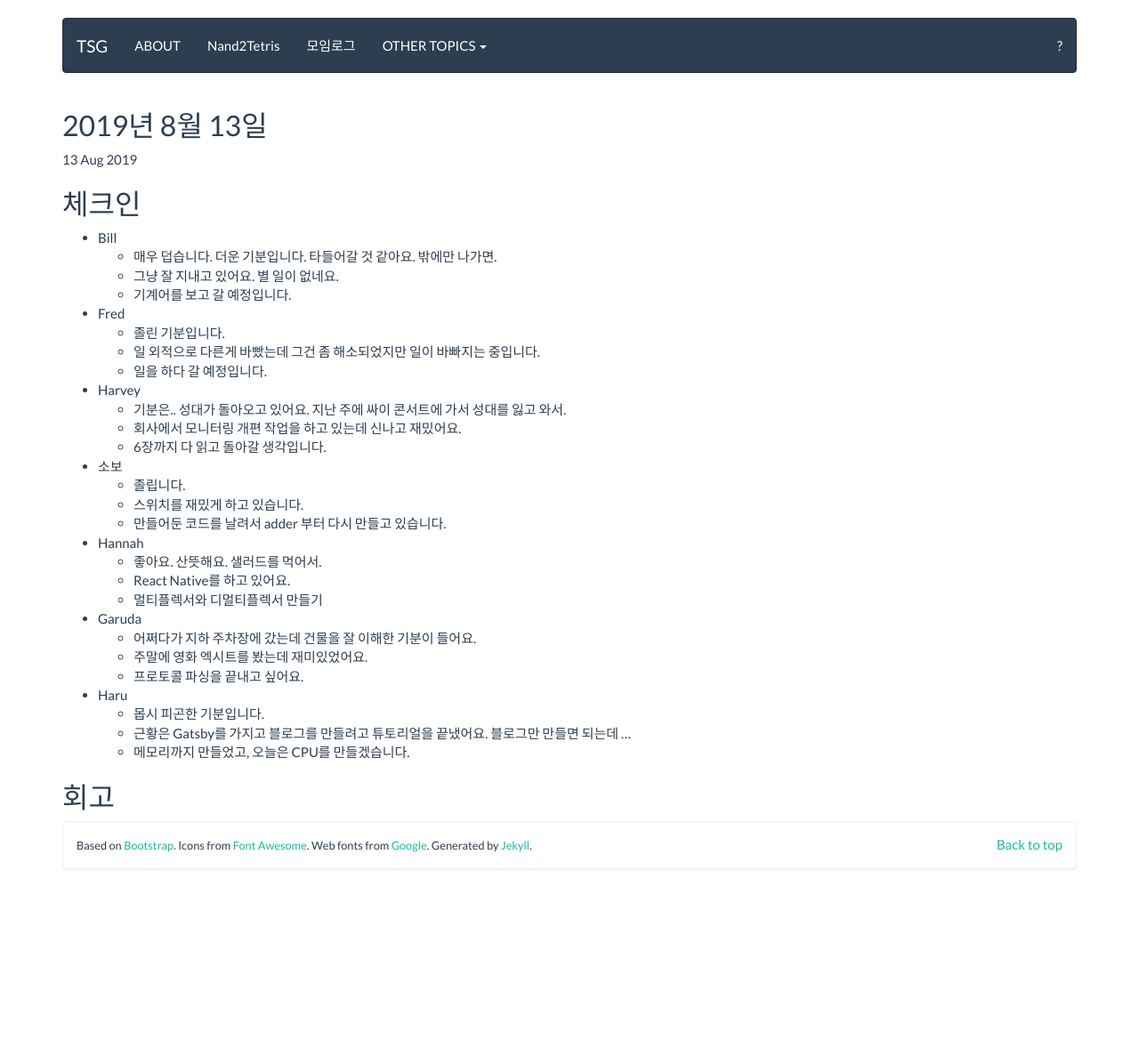
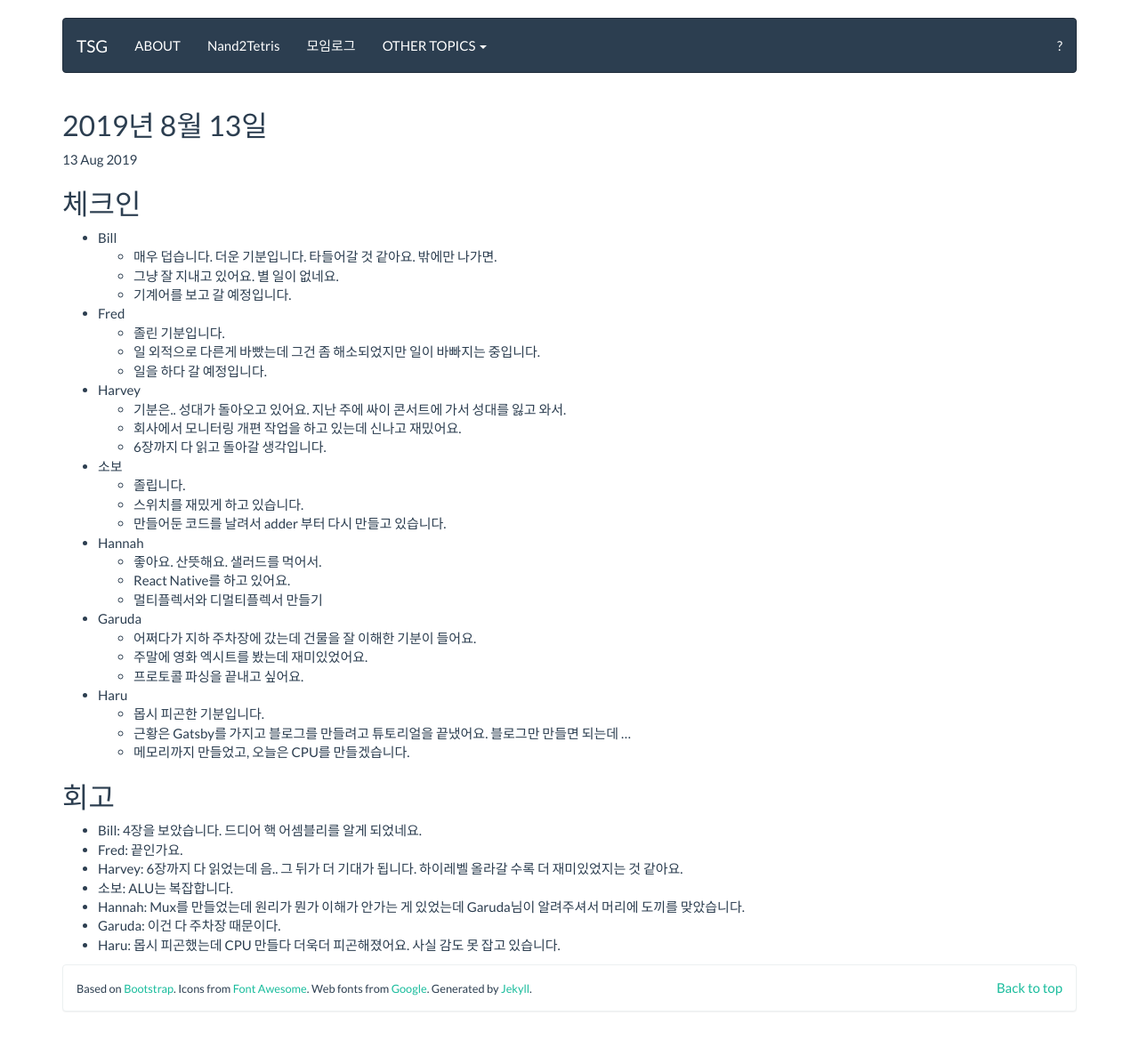
Before and after one commit to tuestudy/tuestudy.github.io, a Jekyll site: the page built from _posts/2019-08-13-meeting.md, in a window 1280 px wide. Shown: the whole page at 89% size. Built offline with Jekyll 4.4.1, drawn with Linux system fonts in a browser that asks for light colours; before the commit the page ends 1018 px from its top, so only the background shows below that.

Commit message:
2019년 8월 13일 회고

```diff
--- a/_posts/2019-08-13-meeting.md
+++ b/_posts/2019-08-13-meeting.md
@@ -38,3 +38,11 @@
   * 메모리까지 만들었고, 오늘은 CPU를 만들겠습니다.
 
 ## 회고
+
+* Bill: 4장을 보았습니다. 드디어 핵 어셈블리를 알게 되었네요.
+* Fred: 끝인가요.
+* Harvey: 6장까지 다 읽었는데 음.. 그 뒤가 더 기대가 됩니다. 하이레벨 올라갈 수록 더 재미있었지는 것 같아요.
+* 소보: ALU는 복잡합니다.
+* Hannah: Mux를 만들었는데 원리가 뭔가 이해가 안가는 게 있었는데 Garuda님이 알려주셔서 머리에 도끼를 맞았습니다.
+* Garuda: 이건 다 주차장 때문이다.
+* Haru: 몹시 피곤했는데 CPU 만들다 더욱더 피곤해졌어요. 사실 감도 못 잡고 있습니다.
```
